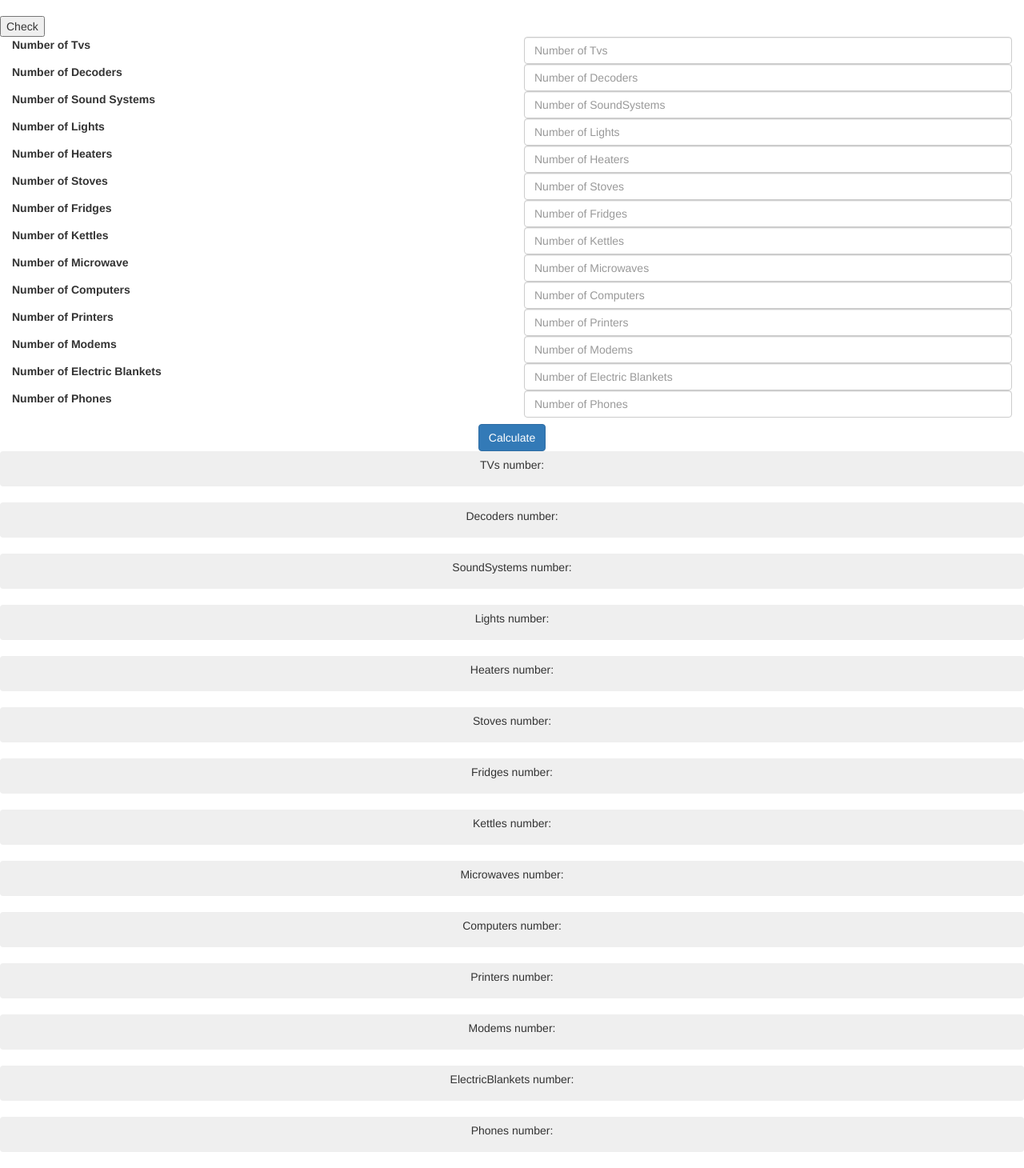
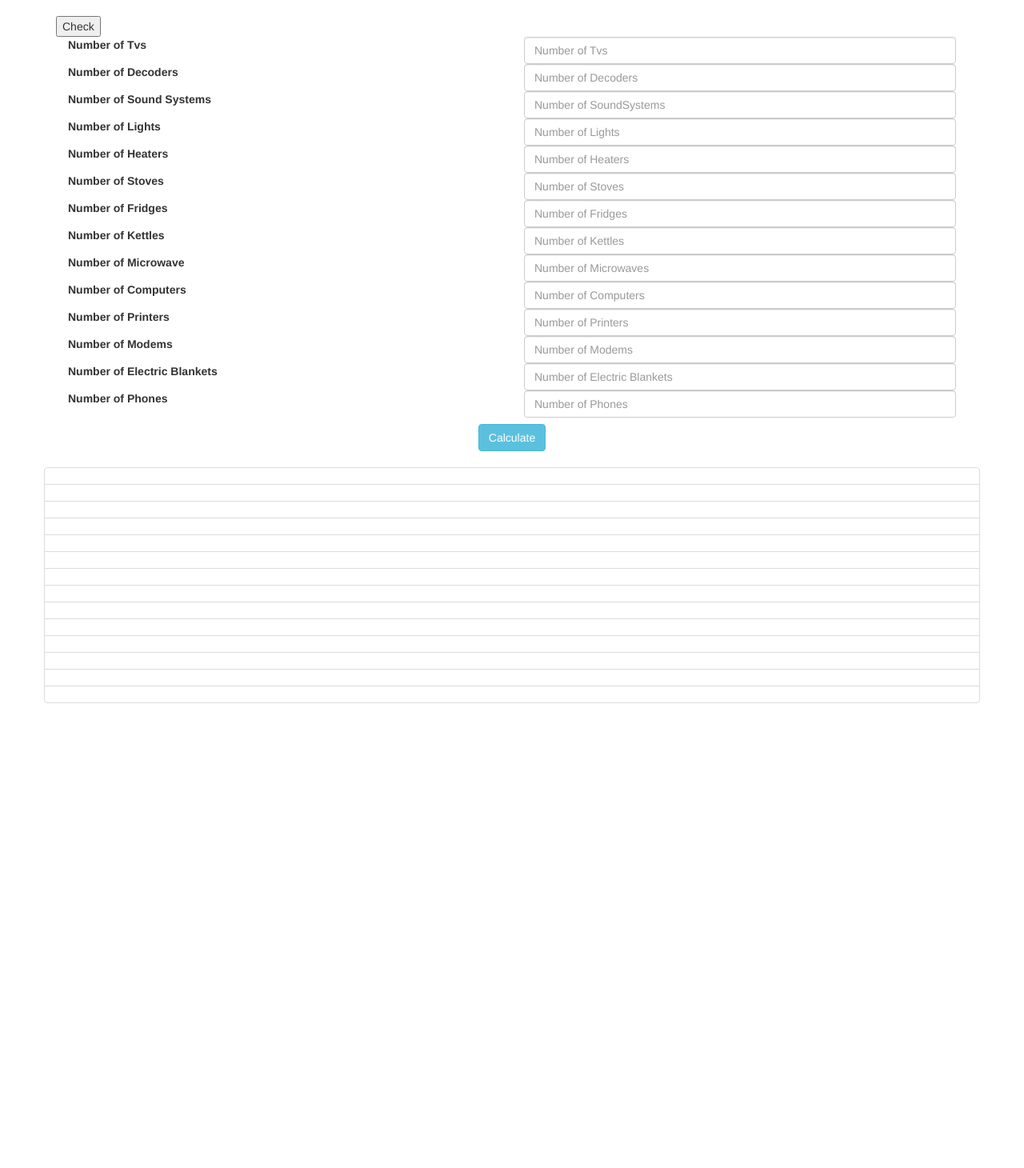
Before and after one commit to nmawungwe/energy-save-be, a Django app: template backend/templates/backend/index.html in a window 1280 px wide. Shown: the part 52-1512 px from the top of the page at 80% size. After the commit the page ends 931 px from the top, so only its background shows below. Run offline with Django 3.2, Linux system fonts and the light colour scheme; the template is opened without the code that fills it, so the values that code supplies are empty; parts of the project's set-up code (start-up, migrations or seed data) failed here and were passed over; some libraries are stand-ins or nearby versions.

Commit message:
Worked on web app aesthetics

```diff
--- a/backend/static/backend/calculation.js
+++ b/backend/static/backend/calculation.js
@@ -1,132 +1,6 @@
 document.addEventListener('DOMContentLoaded', function(){
 
-    // document.querySelector('#check').addEventListener('click', ()=>{
 
-    //     const user_id = JSON.parse(document.getElementById('user_id').textContent)
-
-    //     fetch(`/appliances`).then(response=> response.json()).then(appliance_list =>{
-    //         console.log(appliance_list)
-
-        // if (user_id === appliance_list.user_id) {
-        //     appliance_view_list(
-        //         document.querySelector('.TVs_num').innerHTML=`<p>${appliance_list.TVs_num}</p>`,
-        //         document.querySelector('.Decoders_num').innerHTML=`<p>${appliance_list.Decoders_num}</p>`,
-        //         document.querySelector('.SoundSystems_num').innerHTML=`<p>${appliance_list.SoundSystems_num}</p>`,
-        //         document.querySelector('.Lights_num').innerHTML=`<p>${appliance_list.Lights_num}</p>`,
-        //         document.querySelector('.Heaters_num').innerHTML=`<p>${appliance_list.Heaters_num}</p>`,
-        //         document.querySelector('.Stoves_num').innerHTML=`<p>${appliance_list.Stoves_num}</p>`,
-        //         document.querySelector('.Fridges_num').innerHTML=`<p>${appliance_list.Fridges_num}</p>`,
-        //         document.querySelector('.Kettles_num').innerHTML=`<p>${appliance_list.Kettles_num}</p>`,
-        //         document.querySelector('.Microwaves_num').innerHTML=`<p>${appliance_list.Microwaves_num}</p>`,
-        //         document.querySelector('.Computers_num').innerHTML=`<p>${appliance_list.Computers_num}</p>`,
-        //         document.querySelector('.Printers_num').innerHTML=`<p>${appliance_list.Printers_num}</p>`,
-        //         document.querySelector('.Modems_num').innerHTML=`<p>${appliance_list. Modems_num}</p>`,
-        //         document.querySelector('.ElectricBlankets_num').innerHTML=`<p>${appliance_list.ElectricBlankets_num}</p>`,
-        //         document.querySelector('.Phones_num').innerHTML=`<p>${appliance_list.Phones_num}</p>`,
-        //     )
-        // } else {
-        //     appliance_view_form(
-        //     document.querySelector('form').onsubmit = function(){
-
-        //         const TVs_num = document.querySelector('#TVs_num').value;
-        //         const Decoders_num = document.querySelector('#Decoders_num').value;
-        //         const SoundSystems_num= document.querySelector('#SoundSystems_num').value;
-        //         const Lights_num = document.querySelector('#Lights_num').value;
-        //         const Heaters_num = document.querySelector('#Heaters_num').value;
-        //         const Stoves_num = document.querySelector('#Stoves_num').value;
-        //         const Fridges_num = document.querySelector('#Fridges_num').value;
-        //         const Kettles_num = document.querySelector('#Kettles_num').value;
-        //         const Microwaves_num= document.querySelector('#Microwaves_num').value;
-        //         const Computers_num = document.querySelector('#Computers_num').value;
-        //         const Printers_num= document.querySelector('#Printers_num').value;
-        //         const Modems_num= document.querySelector('#Modems_num').value;
-        //         const ElectricBlankets_num = document.querySelector('#ElectricBlankets_num').value;
-        //         const Phones_num = document.querySelector('#Phones_num').value;
-        //         let csrftoken = document.querySelector('[name=csrfmiddlewaretoken]').value;
-
-        //                     // usage values in kWh per day
-        //         let TV_usage = 0.72
-        //         let Decoder_usage = 0.72
-        //         let Sound_system = 0.6
-        //         let Light = 0.16
-        //         let Heater = 0.026
-        //         let Stove = 2
-        //         let Fridge = 9.6
-        //         let Kettle = 0.333
-        //         let Microwave = 0.257
-        //         let Computer = 0.24
-        //         let Printer = 0.005
-        //         let Modem = 0.288
-        //         let Electric_blanket = 0.015
-        //         let Phone = 0.12
-
-        //         //per day
-        //         total_usage = (TVs_num*TV_usage)+(Decoders_num*Decoder_usage)+(SoundSystems_num*Sound_system)+(Lights_num*Light)+(Heaters_num*Heater)+(Stoves_num*Stove)+(Fridges_num*Fridge)+(Kettles_num*Kettle)+(Microwaves_num*Microwave)+(Computers_num*Computer)+(Printers_num*Printer)+(Modems_num*Modem)+(ElectricBlankets_num*Electric_blanket)+(Phones_num*Phone)
-        //         console.log(total_usage)
-
-        //         if (total_usage > 7.75) {
-        //             //scare the shit out of them
-        //             let btn_recalculate = document.createElement("BUTTON")
-        //             btn_recalculate.setAttribute("class", "btn btn-light")
-        //             btn_recalculate.innerHTML = `Do you want to recalculate consumption?`
-        //             document.querySelector('#result').appendChild(btn_recalculate)
-        //             let btn_notification = document.createElement("BUTTON")
-        //             btn_notification.setAttribute("class", "btn btn-danger")
-        //             btn_notification.innerHTML = `You are above average consumption: ${total_usage} kWh`
-        //             document.querySelector('#result').appendChild(btn_notification)
-
-        //         } else if (4.65 <= total_usage <= 7.75 ) {
-        //             // tell them something nice
-        //             let btn_recalculate = document.createElement("BUTTON")
-        //             btn_recalculate.setAttribute("class", "btn btn-light")
-        //             btn_recalculate.innerHTML = `Do you want to recalculate consumption?`
-        //             document.querySelector('#result').appendChild(btn_recalculate)
-        //             let btn_notification = document.createElement("BUTTON")
-        //             btn_notification.setAttribute("class", "btn btn-warning")
-        //             btn_notification.innerHTML = `You are average consumption: ${total_usage} kWh`
-        //             document.querySelector('#result').appendChild(btn_notification)
-        //         } else {
-        //             //suck their nuts
-        //             let btn_recalculate = document.createElement("BUTTON")
-        //             btn_recalculate.setAttribute("class", "btn btn-light")
-        //             btn_recalculate.innerHTML = `Do you want to recalculate consumption?`
-        //             document.querySelector('#result').appendChild(btn_recalculate)
-        //             let btn_notification = document.createElement("BUTTON")
-        //             btn_notification.setAttribute("class", "btn btn-success")
-        //             btn_notification.innerHTML = `You are below average consumption: ${total_usage}kWh`
-        //             document.querySelector('#result').appendChild(btn_notification)
-        //         }
-
-        //         document.querySelector('#appliance_form').innerHTML=''
-        //         let request = new Request(
-        //             '/appliances',
-        //             {headers: {'X-CSRFToken': csrftoken}}
-        //         );
-        //         fetch(request, {
-        //             method: 'POST',
-        //             body: JSON.stringify({
-        //                 TVs_num: TVs_num,
-        //                 Decoders_num: Decoders_num,
-        //                 SoundSystems_num: SoundSystems_num,
-        //                 Lights_num: Lights_num,
-        //                 Heaters_num: Heaters_num,
-        //                 Stoves_num : Stoves_num,
-        //                 Fridges_num: Fridges_num,
-        //                 Kettles_num: Kettles_num,
-        //                 Microwaves_num: Microwaves_num,
-        //                 Computers_num: Computers_num,
-        //                 Printers_num: Printers_num,
-        //                 Modems_num: Modems_num,
-        //                 ElectricBlankets_num: ElectricBlankets_num,
-        //                 Phones_num: Phones_num
-        //             })
-        //         }).then(response => response.json()).then(result=>{
-        //             console.log(result)
-        //         })
-        //         return false;
-        //     },
-        //     )
-        // }
 document.querySelector('#calculator').addEventListener('click', ()=>{
     appliance_view_form()
 })
@@ -360,8 +234,11 @@ document.querySelector('#appliance_list').addEventListener('click', ()=>{
                 if (appliance_list.Message==="Appliance list doesn't exist") {
                     redirect_view()
                     let btn_redirect = document.createElement("BUTTON")
-                    btn_redirect.setAttribute('class', 'btn btn-warning btn_redirect')
-                    btn_redirect.innerHTML=`You are a first time user without an appliance list. Click here to enter appliances`
+                    let msg_redirect = document.createElement("P")
+                    msg_redirect.innerText = `Welcome! You have no saved appliance list. Click the button below`
+                    btn_redirect.setAttribute('class', 'btn btn-info btn_redirect')
+                    btn_redirect.innerHTML=`Input`
+                    document.querySelector('#redirection_view').appendChild(msg_redirect)
                     document.querySelector('#redirection_view').appendChild(btn_redirect)
                     document.querySelector('.btn_redirect').addEventListener('click', ()=>{
                     appliance_view_form()
@@ -369,7 +246,7 @@ document.querySelector('#appliance_list').addEventListener('click', ()=>{
                 } else {
                 appliance_view_list()
                 // usage values in kWh per day
-                console.log(appliance_list)
+                // console.log(appliance_list)
                 let TV_usage = 0.72
                 let Decoder_usage = 0.72
                 let Sound_system = 0.6
@@ -397,7 +274,7 @@ document.querySelector('#appliance_list').addEventListener('click', ()=>{
                 +(appliance_list.Printers_num*Printer)
                 +(appliance_list.Modems_num*Modem)
                 +(appliance_list.ElectricBlankets_num*Electric_blanket)+(appliance_list.Phones_num*Phone)
-                console.log(total_usage)
+                // console.log(total_usage)
 
                 if (total_usage > 7.75) {
                     let load_msg = document.createElement("P")
@@ -426,7 +303,7 @@ document.querySelector('#appliance_list').addEventListener('click', ()=>{
                 }
 
                 let btn_edit = document.createElement("BUTTON")
-                btn_edit.setAttribute("class","btn btn-info btn_edit")
+                btn_edit.setAttribute("class","btn btn-info btn_edit d-flex justify-content-center")
                 btn_edit.innerHTML = `Edit`
                 document.querySelector('#edit_load').appendChild(btn_edit)
 
@@ -451,20 +328,20 @@ document.querySelector('#appliance_list').addEventListener('click', ()=>{
 
                 })
 
-                document.querySelector('.TVs_num').innerHTML=`<p>${appliance_list.TVs_num}</p>`,
-                document.querySelector('.Decoders_num').innerHTML=`<p>${appliance_list.Decoders_num}</p>`,
-                document.querySelector('.SoundSystems_num').innerHTML=`<p>${appliance_list.SoundSystems_num}</p>`,
-                document.querySelector('.Lights_num').innerHTML=`<p>${appliance_list.Lights_num}</p>`,
-                document.querySelector('.Heaters_num').innerHTML=`<p>${appliance_list.Heaters_num}</p>`,
-                document.querySelector('.Stoves_num').innerHTML=`<p>${appliance_list.Stoves_num}</p>`,
-                document.querySelector('.Fridges_num').innerHTML=`<p>${appliance_list.Fridges_num}</p>`,
-                document.querySelector('.Kettles_num').innerHTML=`<p>${appliance_list.Kettles_num}</p>`,
-                document.querySelector('.Microwaves_num').innerHTML=`<p>${appliance_list.Microwaves_num}</p>`,
-                document.querySelector('.Computers_num').innerHTML=`<p>${appliance_list.Computers_num}</p>`,
-                document.querySelector('.Printers_num').innerHTML=`<p>${appliance_list.Printers_num}</p>`,
-                document.querySelector('.Modems_num').innerHTML=`<p>${appliance_list. Modems_num}</p>`,
-                document.querySelector('.ElectricBlankets_num').innerHTML=`<p>${appliance_list.ElectricBlankets_num}</p>`,
-                document.querySelector('.Phones_num').innerHTML=`<p>${appliance_list.Phones_num}</p>`
+                document.querySelector('.TVs_num').innerHTML=`TVs number: ${appliance_list.TVs_num}`,
+                document.querySelector('.Decoders_num').innerHTML=`Decoders number: ${appliance_list.Decoders_num}`,
+                document.querySelector('.SoundSystems_num').innerHTML=`SoundSystems number: ${appliance_list.SoundSystems_num}`,
+                document.querySelector('.Lights_num').innerHTML=`Lights number: ${appliance_list.Lights_num}`,
+                document.querySelector('.Heaters_num').innerHTML=`Heaters number: ${appliance_list.Heaters_num}`,
+                document.querySelector('.Stoves_num').innerHTML=`Stoves number:${appliance_list.Stoves_num}`,
+                document.querySelector('.Fridges_num').innerHTML=`Fridges number: ${appliance_list.Fridges_num}`,
+                document.querySelector('.Kettles_num').innerHTML=`Kettles number: ${appliance_list.Kettles_num}`,
+                document.querySelector('.Microwaves_num').innerHTML=`Microwaves number: ${appliance_list.Microwaves_num}`,
+                document.querySelector('.Computers_num').innerHTML=`Computers number: ${appliance_list.Computers_num}`,
+                document.querySelector('.Printers_num').innerHTML=`Printers number: ${appliance_list.Printers_num}`,
+                document.querySelector('.Modems_num').innerHTML=`Modems number: ${appliance_list. Modems_num}`,
+                document.querySelector('.ElectricBlankets_num').innerHTML=`ElectricBlankets number: ${appliance_list.ElectricBlankets_num}`,
+                document.querySelector('.Phones_num').innerHTML=`Phones number: ${appliance_list.Phones_num}`
                 }
 
             })
@@ -718,7 +595,20 @@ function appliance_view_list(){
     document.querySelector('#current_load').innerHTML=''
     document.querySelector('#edit_load').innerHTML=''
 
-
+    document.querySelector('.TVs_num').innerHTML=''
+    document.querySelector('.Decoders_num').innerHTML=''
+    document.querySelector('.SoundSystems_num').innerHTML=''
+    document.querySelector('.Lights_num').innerHTML=''
+    document.querySelector('.Heaters_num').innerHTML=''
+    document.querySelector('.Stoves_num').innerHTML=''
+    document.querySelector('.Fridges_num').innerHTML=''
+    document.querySelector('.Kettles_num').innerHTML=''
+    document.querySelector('.Microwaves_num').innerHTML=''
+    document.querySelector('.Computers_num').innerHTML=''
+    document.querySelector('.Printers_num').innerHTML=''
+    document.querySelector('.Modems_num').innerHTML=''
+    document.querySelector('.ElectricBlankets_num').innerHTML=''
+    document.querySelector('.Phones_num').innerHTML=''
 
 }
 
--- a/backend/static/backend/style.css
+++ b/backend/static/backend/style.css
@@ -2,6 +2,6 @@
     text-align: center;
 }
 
-/* .col_lab {
-   text-align: center;
-} */
+.btn_edit {
+    text-align: center;
+}
--- a/backend/templates/backend/index.html
+++ b/backend/templates/backend/index.html
@@ -7,6 +7,10 @@
 <!-- <div id="testing_view">
     <button id="testing" onclick="appliance_list_check()">Testing</button>
 </div> -->
+<div class="container">
+
+
+
     <div id="appliance_view_form">
         <div id="home_view">
             <button id="check">Check</button>
@@ -225,7 +229,7 @@
             <div class="row">
                 <div class="col-md-12">
                     <div class="btn_calc">
-                        <button id="calculate" class="btn btn-primary ">Calculate</button>
+                        <button id="calculate" class="btn btn-info">Calculate</button>
                     </div>
 
                 </div>
@@ -233,6 +237,12 @@
 
         </div>
     </div>
+
+
+
+
+</div>
+
 
     <div id="results_view">
         <div id="result_msg"></div>
@@ -242,92 +252,99 @@
 
     <div id="appliance_view_list">
         <div id="appliance_list">
-            <div id="current_load"></div>
-            <div id="edit_load"></div>
-            <div class="TVs_num_sec">
-                <button class="btn btn-outline-dark btn-block">
-                    <p>TVs number:</p><div class="TVs_num"></div>
-                </button>
+        <div id="current_load"></div>
+        <br>
+
+
+
+        <div class="container">
+
+            <div class="row">
+
+                <div class="col-2">
+
+                    <div class="list-group" role="tablist">
+
+                        <a class="list-group-item list-group-item-action">
+                            <div class="TVs_num"></div>
+                        </a>
+
+                        <a class="list-group-item list-group-item-action">
+                            <div class="Decoders_num"></div>
+                        </a>
+
+                        <a class="list-group-item list-group-item-action">
+                            <div class="SoundSystems_num"></div>
+                        </a>
+
+
+                        <a class="list-group-item list-group-item-action">
+                            <div class="Lights_num"></div>
+                        </a>
+
+
+                        <a class="list-group-item list-group-item-action">
+                            <div class="Heaters_num"></div>
+                        </a>
+
+
+                        <a class="list-group-item list-group-item-action">
+                            <div class="Stoves_num"></div>
+                        </a>
+
+
+                        <a class="list-group-item list-group-item-action">
+                            <div class="Fridges_num"></div>
+                        </a>
+
+
+                        <a class="list-group-item list-group-item-action">
+                            <div class="Kettles_num"></div>
+                        </a>
+
+
+                        <a class="list-group-item list-group-item-action">
+                            <div class="Microwaves_num"></div>
+                        </a>
+
+
+                        <a class="list-group-item list-group-item-action">
+                            <div class="Computers_num"></div>
+                        </a>
+
+
+                        <a class="list-group-item list-group-item-action">
+                            <div class="Printers_num"></div>
+                        </a>
+
+
+                        <a class="list-group-item list-group-item-action">
+                            <div class="Modems_num"></div>
+                        </a>
+
+
+                        <a class="list-group-item list-group-item-action">
+                            <div class="ElectricBlankets_num"></div>
+                        </a>
+
+
+                        <a class="list-group-item list-group-item-action">
+                            <div class="Phones_num"></div>
+                        </a>
+                    </div>
+
+                </div>
+
             </div>
-            <br>
-            <div class="Decoders_num_sec">
-                <button class="btn btn-outline-dark btn-block">
-                    <p>Decoders number:</p><div class="Decoders_num"></div>
-                </button>
+
+            <div>
+                <div id="edit_load" class="btn_edit"></div>
             </div>
-            <br>
-            <div class="SoundSystems_num_sec">
-                <button class="btn btn-outline-dark btn-block">
-                    <p>SoundSystems number:</p><div class="SoundSystems_num"></div>
-                </button>
-            </div>
-            <br>
-            <div class="Lights_num_sec">
-                <button class="btn btn-outline-dark btn-block">
-                    <p>Lights number:</p><div class="Lights_num"></div>
-                </button>
-            </div>
-            <br>
-            <div class="Heaters_num_sec">
-                <button class="btn btn-outline-dark btn-block">
-                    <p>Heaters number:</p><div class="Heaters_num"></div>
-                </button>
-            </div>
-            <br>
-            <div class="Stoves_num_sec">
-                <button class="btn btn-outline-dark btn-block">
-                    <p>Stoves number:</p><div class="Stoves_num"></div>
-                </button>
-            </div>
-            <br>
-            <div class="Fridges_num_sec">
-                <button class="btn btn-outline-dark btn-block">
-                    <p>Fridges number:</p><div class="Fridges_num"></div>
-                </button>
-            </div>
-            <br>
-            <div class="Kettles_num_sec">
-                <button class="btn btn-outline-dark btn-block">
-                    <p>Kettles number:</p><div class="Kettles_num"></div>
-                </button>
-            </div>
-            <br>
-            <div class="Microwaves_num_sec">
-                <button class="btn btn-outline-dark btn-block">
-                    <p>Microwaves number:</p><div class="Microwaves_num"></div>
-                </button>
-            </div>
-            <br>
-            <div class="Computers_num_sec">
-                <button class="btn btn-outline-dark btn-block">
-                    <p>Computers number:</p><div class="Computers_num"></div>
-                </button>
-            </div>
-            <br>
-            <div class="Printers_num_sec">
-                <button class="btn btn-outline-dark btn-block">
-                    <p>Printers number:</p><div class="Printers_num"></div>
-                </button>
-            </div>
-            <br>
-            <div class="Modems_num_sec">
-                <button class="btn btn-outline-dark btn-block">
-                    <p>Modems number:</p><div class="Modems_num"></div>
-                </button>
-            </div>
-            <br>
-            <div class="ElectricBlankets_num_sec">
-                <button class="btn btn-outline-dark btn-block">
-                    <p>ElectricBlankets number:</p><div class="ElectricBlankets_num"></div>
-                </button>
-            </div>
-            <br>
-            <div class="Phones_num_sec">
-                <button class="btn btn-outline-dark btn-block">
-                    <p>Phones number:</p><div class="Phones_num"></div>
-                </button>
-            </div>
-            <br>
+
+        </div>
+
+
+
         </div>
     </div>
     <div id ="redirection_view">
```
